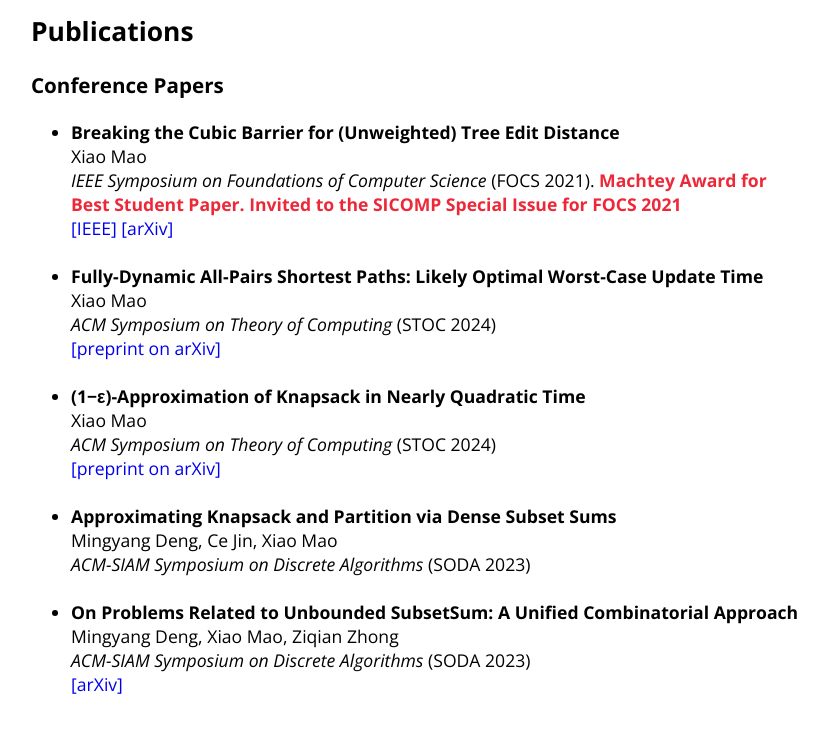
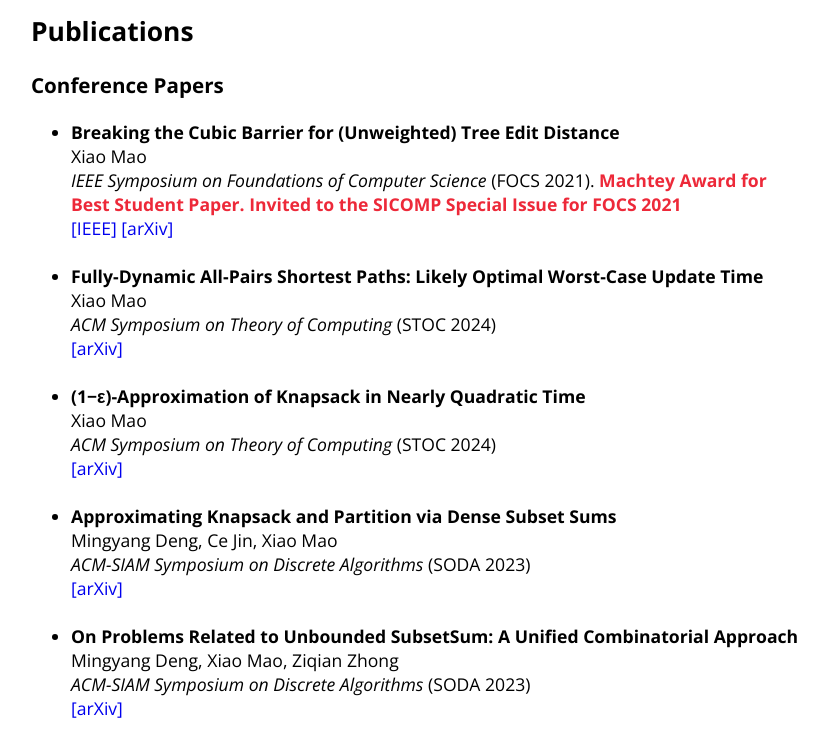
Before and after one commit to matthew99a/xiao-mao.github.io, a plain HTML site: page index.html in a window 1280 px wide. Shown: the part 466-1203 px from the top of the page, without its empty margins (225-1053 px from the left). Drawn offline with nearby package versions, Linux system fonts and the light colour scheme.

Commit message:
Update index.html

```diff
--- a/index.html
+++ b/index.html
@@ -33,20 +33,21 @@
 					<div class="title">Fully-Dynamic All-Pairs Shortest Paths: Likely Optimal Worst-Case Update Time</div>
 					<div class="authors">Xiao Mao</div>
 					<div class="conference"> <i>ACM Symposium on Theory of Computing</i> (STOC 2024) </div>
-					<div class="link"> <a href="https://arxiv.org/abs/2306.02662">[preprint on arXiv]</a> </div>
+					<div class="link"> <a href="https://arxiv.org/abs/2306.02662">[arXiv]</a> </div>
 				</li>
 				<br>
 				<li>
 					<div class="title">(1−ε)-Approximation of Knapsack in Nearly Quadratic Time</div>
 					<div class="authors">Xiao Mao</div>
 					<div class="conference"> <i>ACM Symposium on Theory of Computing</i> (STOC 2024) </div>
-					<div class="link"> <a href="https://arxiv.org/abs/2308.07004">[preprint on arXiv]</a> </div>
+					<div class="link"> <a href="https://arxiv.org/abs/2308.07004">[arXiv]</a> </div>
 				</li>
 				<br>
 				<li>
 					<div class="title">Approximating Knapsack and Partition via Dense Subset Sums</div>
 					<div class="authors">Mingyang Deng, Ce Jin, Xiao Mao</div>
 					<div class="conference"> <i>ACM-SIAM Symposium on Discrete Algorithms</i> (SODA 2023) </div>
+					<div class="link"> <a href="https://arxiv.org/abs/2301.09333">[arXiv]</a> </div>
 				</li>
 				<br>
 				<li>
```
